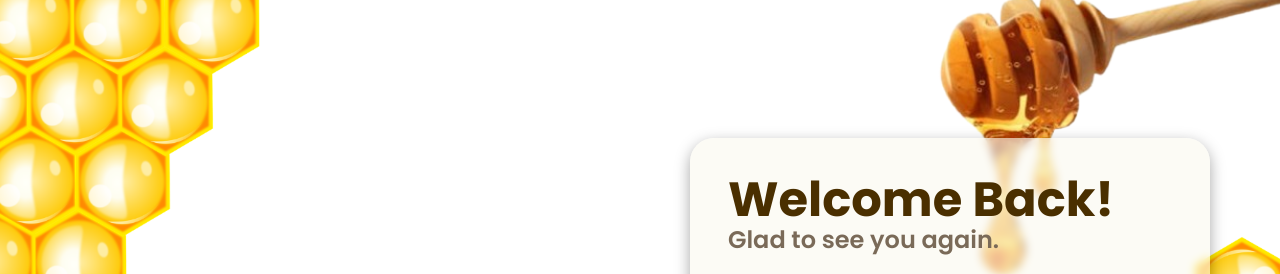
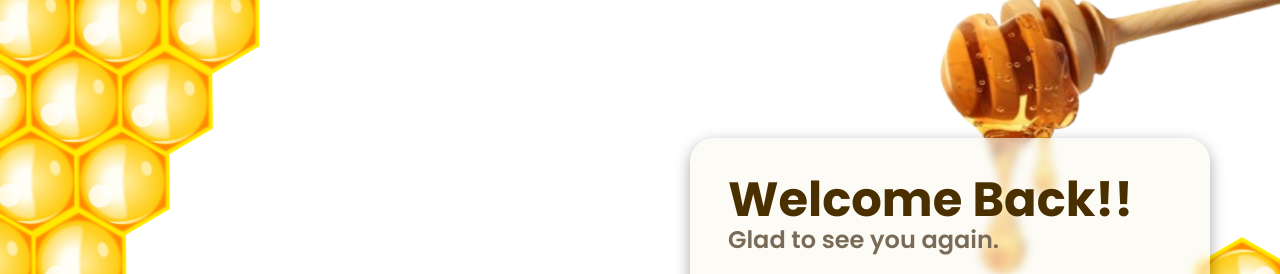
Before and after one commit to zaxe17/r_beeguard, a Next.js app in the folder frontend/: page / in a window 1280 px wide. Shown: the top 274 px of the page. Built offline with nearby package versions, Linux system fonts and the light colour scheme; no server answers.

Commit message:
Redeploy

```diff
--- a/frontend/app/page.tsx
+++ b/frontend/app/page.tsx
@@ -78,7 +78,7 @@ const Login = () => {
 					<FormContainer width="lg:w-130">
 						{/* FORM HEADER */}
 						<h1 className="Poppins-Bold text-[#4A2F00] lg:text-5xl text-5xl">
-							Welcome Back!
+							Welcome Back!!
 						</h1>
 
 						<h2 className="Poppins-SemiBold text-[#7A6A58] lg:text-2xl text-base lg:mb-12 mb-8">
```
